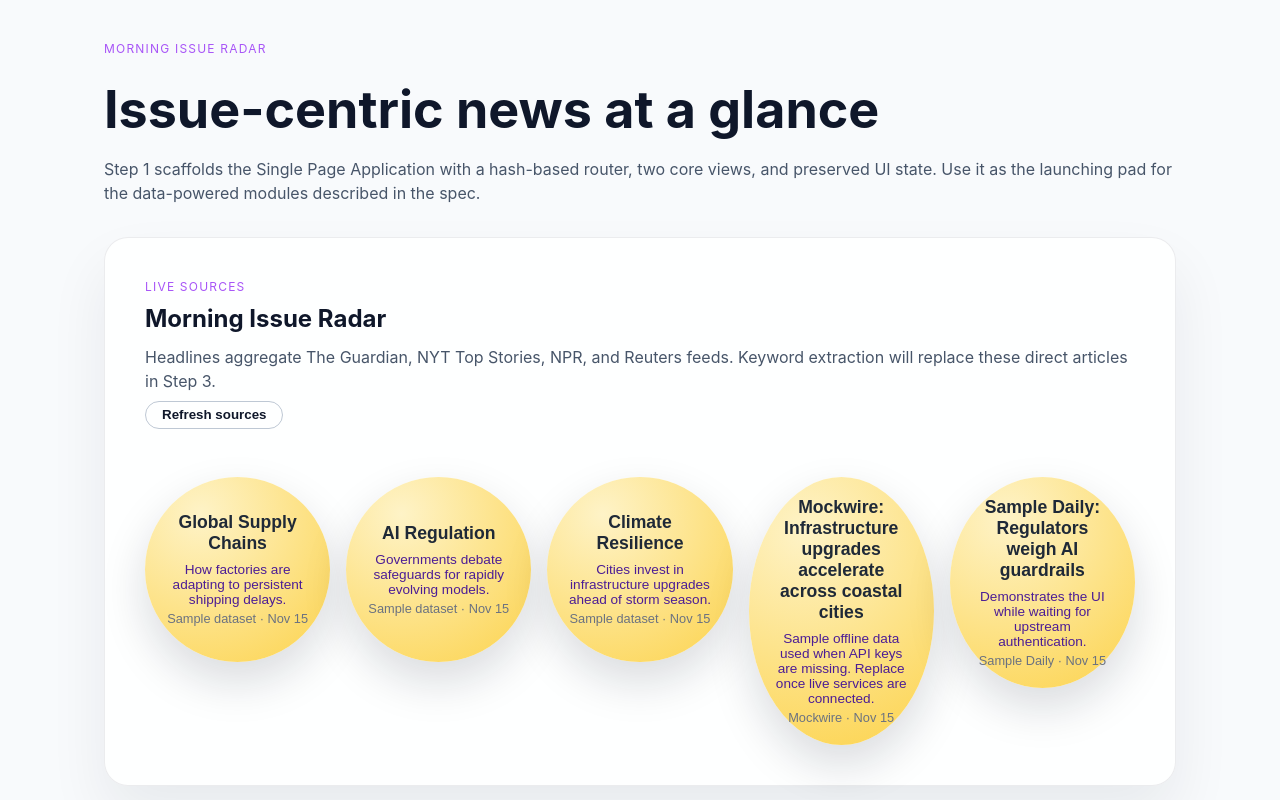
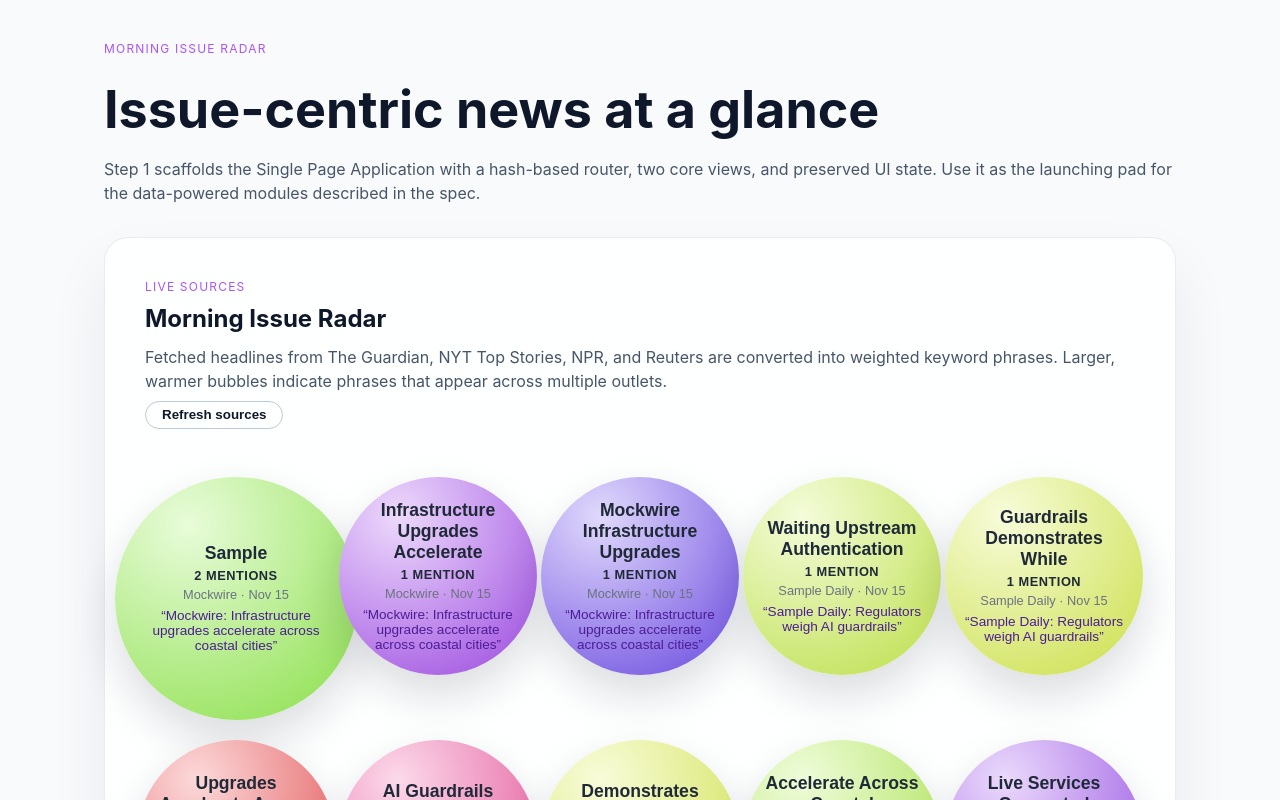
Before and after one commit to mlmyerson/custom-news, a React (Vite) app: page /#bubble in a window 1280 px wide. Both pictures are taken after a click on the button "Refresh sources". Shown: the top 800 px of the page. Built offline with nearby package versions, Linux system fonts and the light colour scheme; no server answers.

Commit message:
more bubbles and keywords

```diff
--- a/src/components/BubbleView.css
+++ b/src/components/BubbleView.css
@@ -4,8 +4,9 @@
 
 .bubble-view__grid {
   display: grid;
-  grid-template-columns: repeat(auto-fit, minmax(180px, 1fr));
-  gap: 1rem;
+  grid-template-columns: repeat(auto-fit, minmax(160px, 1fr));
+  gap: 1.25rem;
+  justify-items: center;
 }
 
 .bubble-view__status {
@@ -27,10 +28,11 @@
 }
 
 .bubble {
-  background: radial-gradient(circle at 30% 20%, #fef3c7, #fcd34d);
+  background: radial-gradient(circle at 30% 20%, var(--bubble-color-start, #fef3c7), var(--bubble-color-end, #f97316));
   border: none;
   border-radius: 50%;
-  aspect-ratio: 1;
+  width: var(--bubble-size, 190px);
+  height: var(--bubble-size, 190px);
   padding: 1.25rem;
   box-shadow: 0 20px 45px rgba(15, 23, 42, 0.15);
   color: #1f2937;
@@ -41,6 +43,7 @@
   justify-content: center;
   text-align: center;
   transition: transform 0.3s ease, box-shadow 0.3s ease;
+  justify-self: center;
 }
 
 .bubble:focus-visible,
@@ -53,13 +56,16 @@
 
 .bubble__label {
   font-weight: 600;
-  font-size: 1rem;
+  font-size: 1.05rem;
 }
 
-.bubble__summary {
-  font-size: 0.85rem;
-  margin-top: 0.5rem;
-  color: #4c1d95;
+.bubble__metric {
+  font-size: 0.8rem;
+  margin-top: 0.25rem;
+  text-transform: uppercase;
+  letter-spacing: 0.04em;
+  color: #1f2937;
+  font-weight: 600;
 }
 
 .bubble__source {
@@ -68,6 +74,12 @@
   margin-top: 0.25rem;
 }
 
+.bubble__context {
+  margin-top: 0.35rem;
+  font-size: 0.85rem;
+  color: #4c1d95;
+}
+
 @media (min-width: 768px) {
   .bubble__label {
     font-size: 1.1rem;
--- a/src/components/BubbleView.tsx
+++ b/src/components/BubbleView.tsx
@@ -1,45 +1,12 @@
 import './BubbleView.css';
+import { useMemo, type CSSProperties } from 'react';
 import { useHeadlines } from '../hooks/useHeadlines';
-import type { Headline } from '../services/fetchHeadlines';
+import { extractKeywordBubbles, SAMPLE_KEYWORD_BUBBLES } from '../services/extractKeywords';
+import type { KeywordBubble } from '../services/extractKeywords';
 
-const SAMPLE_TOPICS: Headline[] = [
-  {
-    title: 'Global Supply Chains',
-    summary: 'How factories are adapting to persistent shipping delays.',
-    source: 'Sample dataset',
-    url: '#',
-    publishedAt: new Date().toISOString(),
-  },
-  {
-    title: 'AI Regulation',
-    summary: 'Governments debate safeguards for rapidly evolving models.',
-    source: 'Sample dataset',
-    url: '#',
-    publishedAt: new Date().toISOString(),
-  },
-  {
-    title: 'Climate Resilience',
-    summary: 'Cities invest in infrastructure upgrades ahead of storm season.',
-    source: 'Sample dataset',
-    url: '#',
-    publishedAt: new Date().toISOString(),
-  },
-  {
-    title: 'Elections & Policy',
-    summary: 'Campaigns sharpen economic messaging heading into the fall.',
-    source: 'Sample dataset',
-    url: '#',
-    publishedAt: new Date().toISOString(),
-  },
-];
+const BASE_BUBBLE_SIZE = 180;
 
-const formatPublishedAt = (isoDate: string) => {
-  try {
-    return new Intl.DateTimeFormat('en-US', { month: 'short', day: 'numeric' }).format(new Date(isoDate));
-  } catch {
-    return '';
-  }
-};
+const formatMentions = (count: number) => `${count} ${count === 1 ? 'mention' : 'mentions'}`;
 
 export type BubbleViewProps = {
   onSelectTopic: (topic: string) => void;
@@ -47,7 +14,16 @@ export type BubbleViewProps = {
 
 const BubbleView = ({ onSelectTopic }: BubbleViewProps) => {
   const { headlines, loading, error, refresh } = useHeadlines();
-  const bubbleItems = (headlines.length ? headlines : SAMPLE_TOPICS).slice(0, 8);
+  const keywordBubbles = useMemo<KeywordBubble[]>(() => {
+    if (!headlines.length) {
+      return SAMPLE_KEYWORD_BUBBLES;
+    }
+
+    const extracted = extractKeywordBubbles(headlines);
+    return extracted.length ? extracted : SAMPLE_KEYWORD_BUBBLES;
+  }, [headlines]);
+
+  const bubbleItems = keywordBubbles.slice(0, 24);
 
   return (
     <section className="view bubble-view" aria-labelledby="bubble-view-heading">
@@ -58,8 +34,8 @@ const BubbleView = ({ onSelectTopic }: BubbleViewProps) => {
         </div>
         <div className="bubble-view__status">
           <p className="view__description">
-            Headlines aggregate The Guardian, NYT Top Stories, NPR, and Reuters feeds. Keyword extraction will replace these
-            direct articles in Step 3.
+            Fetched headlines from The Guardian, NYT Top Stories, NPR, and Reuters are converted into weighted keyword
+            phrases. Larger, warmer bubbles indicate phrases that appear across multiple outlets.
           </p>
           <div className="bubble-view__actions">
             <button type="button" className="ghost" onClick={refresh} disabled={loading}>
@@ -76,24 +52,40 @@ const BubbleView = ({ onSelectTopic }: BubbleViewProps) => {
       </header>
 
       <div className="bubble-view__grid" role="list">
-        {bubbleItems.map((topic) => (
+        {bubbleItems.map((bubble) => {
+          const size = Math.round(BASE_BUBBLE_SIZE * bubble.scale);
+          return (
             <button
-            key={topic.url ?? topic.title}
+              key={bubble.phrase}
               type="button"
               className="bubble"
               role="listitem"
-            onClick={() => onSelectTopic(topic.title)}
+              style={{
+                '--bubble-size': `${size}px`,
+                '--bubble-color-start': bubble.colors.start,
+                '--bubble-color-end': bubble.colors.end,
+              } as CSSProperties}
+              onClick={() => onSelectTopic(bubble.label)}
             >
-            <span className="bubble__label">{topic.title}</span>
-            <span className="bubble__summary">{topic.summary}</span>
-            {topic.source && (
+              <span className="bubble__label">{bubble.label}</span>
+              <span className="bubble__metric">{formatMentions(bubble.mentions)}</span>
+              {bubble.sampleHeadline && (
                 <span className="bubble__source">
-                {topic.source}
-                {topic.publishedAt && ` · ${formatPublishedAt(topic.publishedAt)}`}
+                  {bubble.sampleHeadline.source}
+                  {bubble.sampleHeadline.publishedAt &&
+                    ` · ${new Intl.DateTimeFormat('en-US', { month: 'short', day: 'numeric' }).format(
+                      new Date(bubble.sampleHeadline.publishedAt),
+                    )}`}
+                </span>
+              )}
+              {bubble.sampleHeadline?.title && (
+                <span className="bubble__context" aria-hidden="true">
+                  “{bubble.sampleHeadline.title}”
                 </span>
               )}
             </button>
-        ))}
+          );
+        })}
       </div>
     </section>
   );
--- /dev/null
+++ b/src/services/extractKeywords.ts
@@ -0,0 +1,327 @@
+import type { Headline } from './fetchHeadlines';
+
+export type KeywordBubble = {
+  phrase: string;
+  label: string;
+  mentions: number;
+  normalizedWeight: number;
+  scale: number;
+  colors: {
+    start: string;
+    end: string;
+  };
+  sampleHeadline?: Headline;
+};
+
+type PhraseStats = {
+  mentions: number;
+  tokenCount: number;
+  sampleHeadline?: Headline;
+};
+
+const STOP_WORDS = new Set([
+  'a',
+  'about',
+  'after',
+  'against',
+  'all',
+  'along',
+  'also',
+  'an',
+  'and',
+  'are',
+  'at',
+  'be',
+  'been',
+  'being',
+  'but',
+  'by',
+  'can',
+  'could',
+  'did',
+  'do',
+  'does',
+  'during',
+  'each',
+  'for',
+  'from',
+  'had',
+  'has',
+  'have',
+  'he',
+  'her',
+  'his',
+  'how',
+  'in',
+  'into',
+  'is',
+  'it',
+  'its',
+  'made',
+  'make',
+  'may',
+  'more',
+  'most',
+  'much',
+  'near',
+  'new',
+  'now',
+  'of',
+  'off',
+  'on',
+  'onto',
+  'or',
+  'out',
+  'over',
+  'per',
+  'says',
+  'she',
+  'should',
+  'so',
+  'than',
+  'that',
+  'the',
+  'their',
+  'them',
+  'then',
+  'there',
+  'these',
+  'they',
+  'this',
+  'through',
+  'to',
+  'under',
+  'up',
+  'was',
+  'were',
+  'what',
+  'when',
+  'where',
+  'which',
+  'who',
+  'will',
+  'with',
+  'would',
+]);
+
+const ALLOWED_SHORT_TOKENS = new Set(['ai', 'nato', 'who', 'g7', 'g20']);
+const STANDALONE_SHORT_BLOCKLIST = new Set(['us', 'uk', 'eu']);
+const JUNK_TERMS = new Set(['breaking news', 'live updates', 'top stories', 'morning briefing']);
+const MAX_PHRASE_TOKENS = 3;
+const MAX_OUTPUT = 40;
+const MIN_SCALE = 0.85;
+const MAX_SCALE = 1.35;
+
+const sanitize = (value: string) =>
+  value
+    .replace(/&[a-z]+;/gi, ' ')
+    .replace(/[“”‘’]/g, '')
+    .replace(/[^a-z0-9\s-]/gi, ' ')
+    .replace(/\s+/g, ' ')
+    .trim()
+    .toLowerCase();
+
+const shouldKeepToken = (token: string) => {
+  if (!token) {
+    return false;
+  }
+
+  if (STOP_WORDS.has(token)) {
+    return false;
+  }
+
+  if (token.length < 3 && !ALLOWED_SHORT_TOKENS.has(token)) {
+    return false;
+  }
+
+  if (/^\d+$/.test(token)) {
+    return false;
+  }
+
+  return true;
+};
+
+const tokenize = (text: string) => sanitize(text).split(' ').filter(shouldKeepToken);
+
+const isJunkPhrase = (phrase: string, tokenCount: number) => {
+  if (!phrase || JUNK_TERMS.has(phrase)) {
+    return true;
+  }
+
+  if (phrase.length < 3 && !ALLOWED_SHORT_TOKENS.has(phrase)) {
+    return true;
+  }
+
+  if (tokenCount === 1 && STANDALONE_SHORT_BLOCKLIST.has(phrase)) {
+    return true;
+  }
+
+  return false;
+};
+
+const toDisplayToken = (token: string): string => {
+  if (!token) {
+    return token;
+  }
+
+  if (token.includes('-')) {
+    return token
+      .split('-')
+      .map((segment) => toDisplayToken(segment))
+      .join('-');
+  }
+
+  if (token.length <= 3) {
+    return token.toUpperCase();
+  }
+
+  return token.charAt(0).toUpperCase() + token.slice(1);
+};
+
+const toTitleCase = (phrase: string) => phrase.split(' ').map(toDisplayToken).join(' ');
+
+const hashPhrase = (phrase: string) => {
+  let hash = 0;
+  for (let i = 0; i < phrase.length; i += 1) {
+    hash = (hash << 5) - hash + phrase.charCodeAt(i);
+    hash |= 0;
+  }
+  return Math.abs(hash);
+};
+
+const buildPalette = (phrase: string) => {
+  const hue = hashPhrase(phrase) % 360;
+  return {
+    start: `hsl(${hue} 85% 92%)`,
+    end: `hsl(${hue} 70% 58%)`,
+  };
+};
+
+const registerPhrase = (map: Map<string, PhraseStats>, phrase: string, tokenCount: number, headline: Headline) => {
+  const existing = map.get(phrase);
+  if (existing) {
+    existing.mentions += 1;
+    map.set(phrase, existing);
+    return;
+  }
+
+  map.set(phrase, {
+    mentions: 1,
+    tokenCount,
+    sampleHeadline: headline,
+  });
+};
+
+const buildCandidatePhrases = (tokens: string[]) => {
+  const phrases: string[] = [];
+  for (let i = 0; i < tokens.length; i += 1) {
+    for (let size = 1; size <= MAX_PHRASE_TOKENS; size += 1) {
+      const slice = tokens.slice(i, i + size);
+      if (slice.length !== size) {
+        continue;
+      }
+      const phrase = slice.join(' ');
+      if (isJunkPhrase(phrase, slice.length)) {
+        continue;
+      }
+      phrases.push(phrase);
+    }
+  }
+  return phrases;
+};
+
+const rankKeywords = (map: Map<string, PhraseStats>) => {
+  const entries = Array.from(map.entries()).map(([phrase, stats]) => ({
+    phrase,
+    tokenCount: stats.tokenCount,
+    mentions: stats.mentions,
+    sampleHeadline: stats.sampleHeadline,
+    score: stats.mentions + stats.tokenCount * 0.35,
+  }));
+
+  entries.sort((a, b) => {
+    if (b.score !== a.score) {
+      return b.score - a.score;
+    }
+    if (b.mentions !== a.mentions) {
+      return b.mentions - a.mentions;
+    }
+    return b.phrase.length - a.phrase.length;
+  });
+
+  return entries.slice(0, MAX_OUTPUT);
+};
+
+const decorateKeywords = (entries: ReturnType<typeof rankKeywords>): KeywordBubble[] => {
+  if (entries.length === 0) {
+    return [];
+  }
+
+  const maxMentions = entries[0].mentions;
+
+  return entries.map((entry) => {
+    const normalized = maxMentions === 0 ? 0 : entry.mentions / maxMentions;
+    const scale = MIN_SCALE + normalized * (MAX_SCALE - MIN_SCALE);
+
+    return {
+      phrase: entry.phrase,
+      label: toTitleCase(entry.phrase),
+      mentions: entry.mentions,
+      normalizedWeight: normalized,
+      scale: Number(scale.toFixed(2)),
+      colors: buildPalette(entry.phrase),
+      sampleHeadline: entry.sampleHeadline,
+    };
+  });
+};
+
+export const extractKeywordBubbles = (headlines: Headline[]): KeywordBubble[] => {
+  if (!headlines.length) {
+    return [];
+  }
+
+  const map = new Map<string, PhraseStats>();
+
+  headlines.forEach((headline) => {
+    const content = `${headline.title}. ${headline.summary}`;
+    const tokens = tokenize(content);
+    if (!tokens.length) {
+      return;
+    }
+
+    const phrases = Array.from(new Set(buildCandidatePhrases(tokens)));
+    phrases.forEach((phrase) => registerPhrase(map, phrase, phrase.split(' ').length, headline));
+  });
+
+  const ranked = rankKeywords(map);
+  return decorateKeywords(ranked);
+};
+
+const SAMPLE_PHRASES = [
+  { phrase: 'ai regulation', mentions: 8 },
+  { phrase: 'climate resilience', mentions: 7 },
+  { phrase: 'gaza ceasefire talks', mentions: 6 },
+  { phrase: 'electric grid upgrades', mentions: 5 },
+  { phrase: 'european elections', mentions: 4 },
+  { phrase: 'supply chain routes', mentions: 4 },
+  { phrase: 'wildfire preparedness', mentions: 3 },
+  { phrase: 'quantum computing race', mentions: 3 },
+];
+
+const buildSampleBubbles = () => {
+  const max = SAMPLE_PHRASES[0]?.mentions ?? 1;
+  return SAMPLE_PHRASES.map((item) => {
+    const normalized = item.mentions / max;
+    const scale = MIN_SCALE + normalized * (MAX_SCALE - MIN_SCALE);
+    return {
+      phrase: item.phrase,
+      label: toTitleCase(item.phrase),
+      mentions: item.mentions,
+      normalizedWeight: normalized,
+      scale: Number(scale.toFixed(2)),
+      colors: buildPalette(item.phrase),
+    } satisfies KeywordBubble;
+  });
+};
+
+export const SAMPLE_KEYWORD_BUBBLES = buildSampleBubbles();
```
Lines whose indentation alone changed are shown as unchanged.
